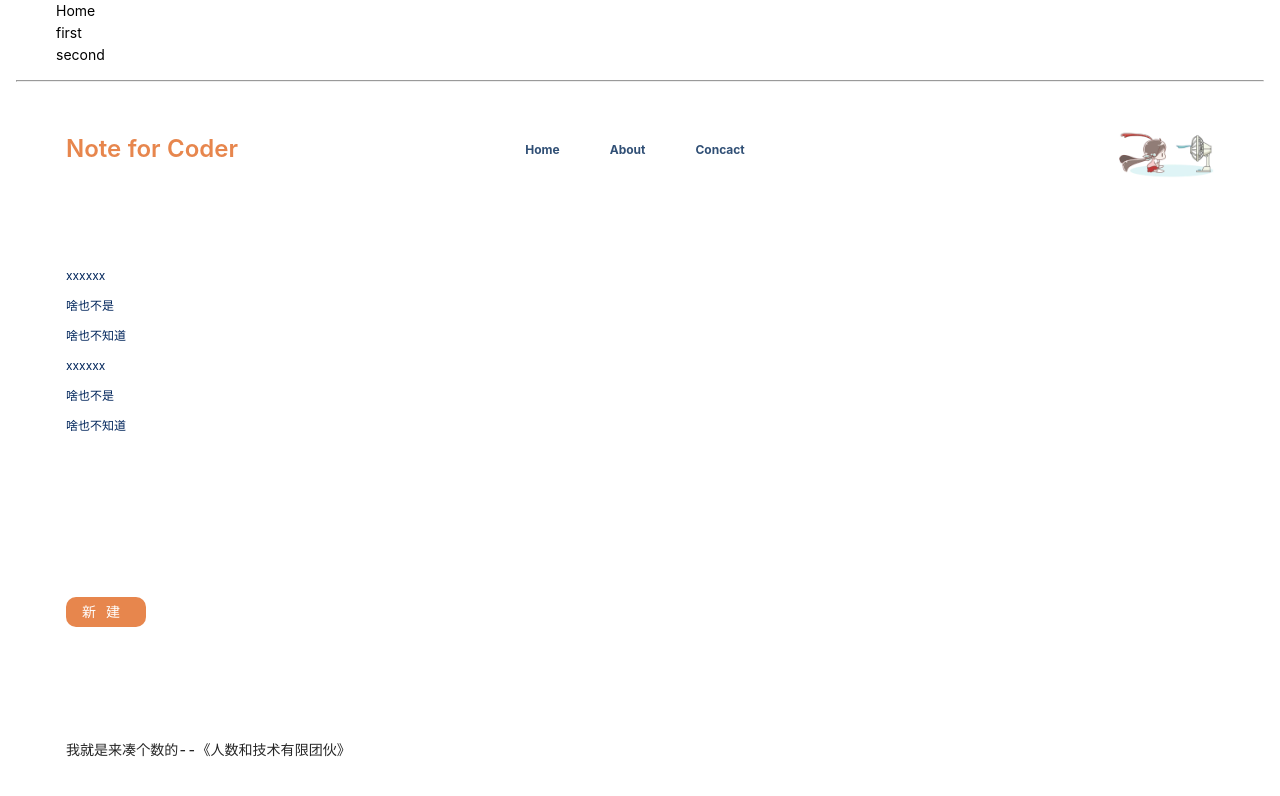
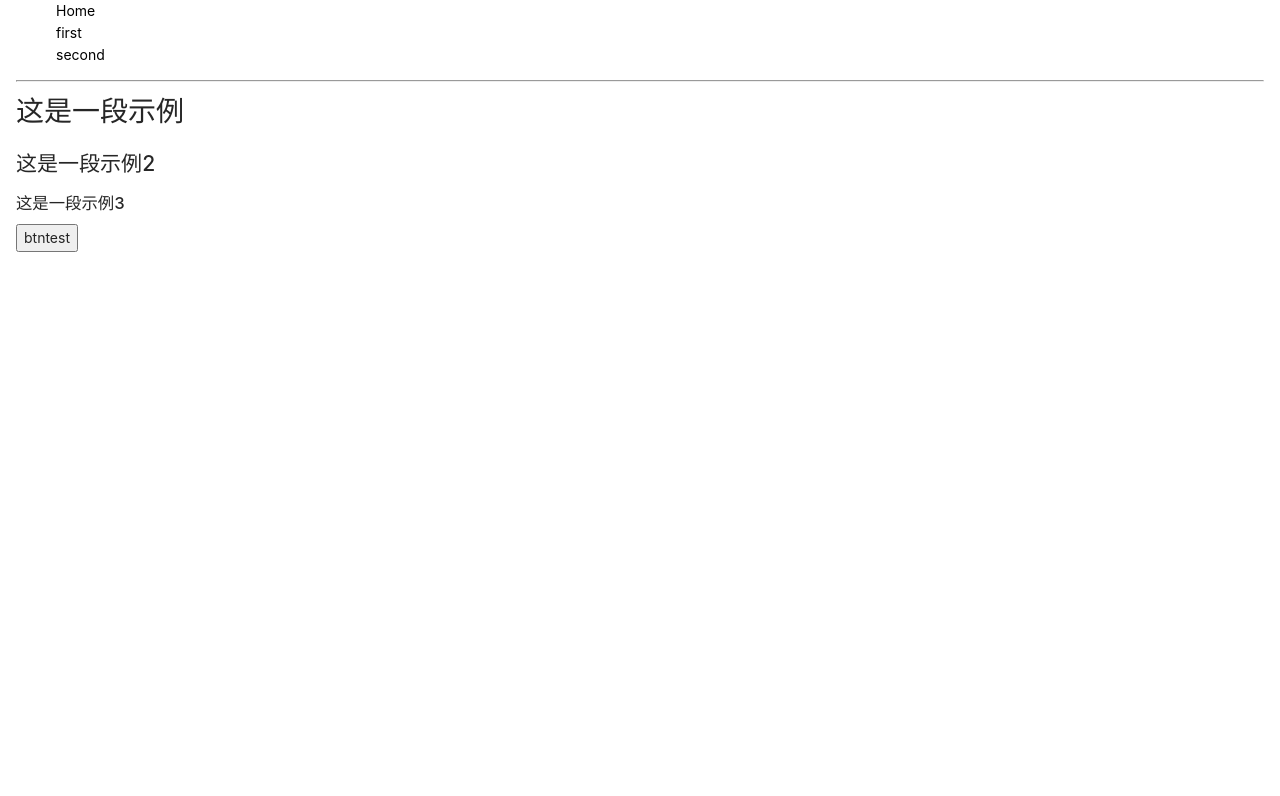
Before and after one commit to Duangi/notebook-for-coder, a React (Create React App) app: page /index in a window 1280 px wide. Shown: the top 796 px of the page. Built offline with nearby package versions, Linux system fonts and the light colour scheme.

Commit message:
更改标题内容时，会实时同步内容至state中

```diff
--- a/package.json
+++ b/package.json
@@ -4,6 +4,7 @@
   "private": true,
   "dependencies": {
     "antd": "^4.16.13",
+    "nanoid": "^3.1.29",
     "node-sass": "^4.14.1",
     "react": "^16.10.0",
     "react-dom": "^16.10.0",
--- a/src/App.js
+++ b/src/App.js
@@ -1,9 +1,12 @@
-import React, {Suspense, lazy } from 'react';
+import React, {Suspense } from 'react';
 import { BrowserRouter as Router, Route,Switch, Link } from 'react-router-dom';
 import './css/App.css'
 
-const Todos = lazy(() => import('./components/Todos'));
-const Cover = lazy(() => import('./components/Cover'));
+// const Todos = lazy(() => import('./components/Todos'));
+// const Cover = lazy(() => import('./components/Cover'));
+import Todos from './components/Todos'
+import Cover from './components/Cover'
+import Editor from './components/Editor'
 
 function App() {
   return (
@@ -25,7 +28,7 @@ function App() {
       <Switch>
         <Route exact path="/" component={Cover}/>
         <Route path="/todos" component={Todos}/>
-        <Route path="/index" component={Cover}/>
+        <Route path="/index" component={Editor}/>
       </Switch>
     </Suspense>
     </div>
--- /dev/null
+++ b/src/components/Editor.js
@@ -0,0 +1,61 @@
+import React, { Component } from 'react'
+import {nanoid} from 'nanoid'
+
+export default class Editor extends Component {
+    state = {
+        fileContent:[
+            {
+                id:nanoid(10),
+                type:'h1',
+                content:'这是一段示例'
+            },
+            {
+                id:nanoid(10),
+                type:'h2',
+                content:'这是一段示例2'
+            },
+            {
+                id:nanoid(10),
+                type:'h3',
+                content:'这是一段示例3'
+            },
+            {
+                id:nanoid(10),
+                type:'button',
+                content:'btntest'
+            }
+        ]
+    }
+    render() {
+        const views = this.state.fileContent.map((current,index)=>{
+            switch (current.type) {
+                case 'h1':
+                    return <h1 key={current.id} suppressContentEditableWarning='true' contentEditable='true' outline='none' onInput={(event)=>this.changeContent(index,event)} >{current.content}</h1>
+                case 'h2':
+                    return <h2 key={current.id} suppressContentEditableWarning='true' contentEditable='true' onInput={(e)=>this.changeContent(index)} >{current.content}</h2>
+                case 'h3':
+                    return <h3 key={current.id} suppressContentEditableWarning='true' contentEditable='true' onInput={(e)=>this.changeContent(index)} >{current.content}</h3>
+                case 'h4':
+                    return <h4 key={current.id} suppressContentEditableWarning='true' contentEditable='true' onInput={(e)=>this.changeContent(index)} >{current.content}</h4>
+                case 'button':
+                    return <button key={current.id} suppressContentEditableWarning='true' contentEditable='true' onInput={(e)=>this.changeContent(index)}>{current.content}</button>
+                default:
+                    return <p key={nanoid(10)} suppressContentEditableWarning='true' contentEditable='true'></p>
+            }
+        })
+        return (
+            <div>
+                {views}
+            </div>
+        )
+    }
+    changeContent(index,event){
+        event.persist()
+        const content = event.target.innerHTML
+        this.setState((state)=>{
+            state.fileContent[index].content = content
+            console.log(state)
+            return state
+        })
+    }
+}
```
Also changed, not shown: src/containers/editor.js (deleted, +0 -38 lines), 1 other file (tests, documents, lock files or other folders).
